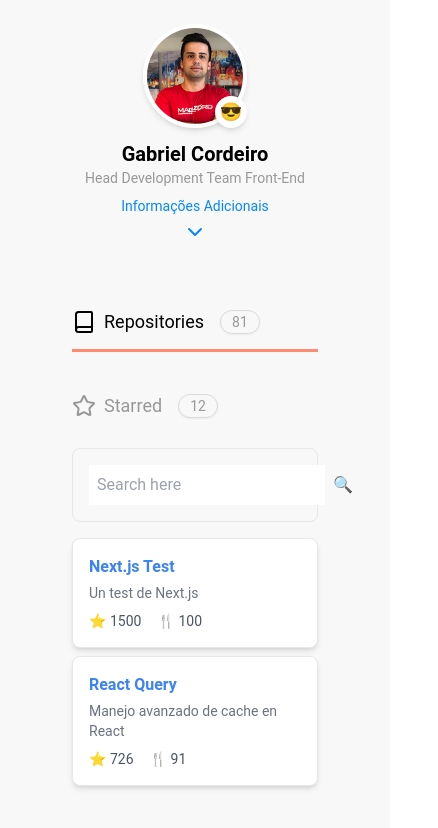
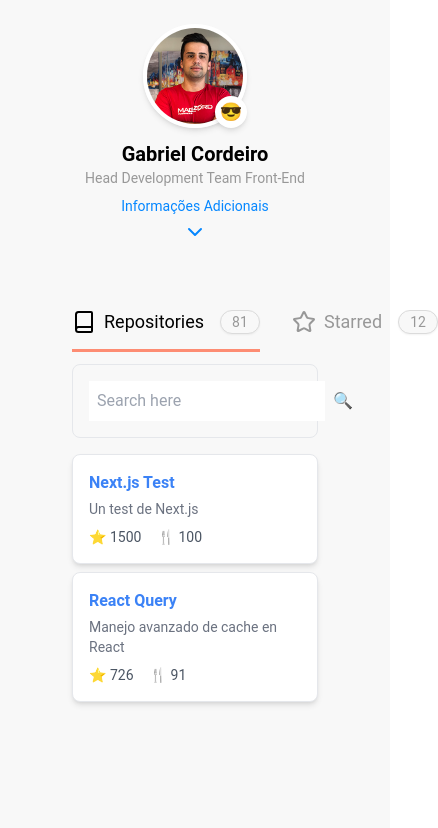
Before and after one commit to grGrimales/magazord-test-app, a Next.js app: page / in a window 390 px wide. Shown: the top 828 px of the page, 438 px wide, since content can reach past the window. Built offline with nearby package versions, Linux system fonts and the light colour scheme.

Commit message:
Feature: Ajuste  no componente de tabs para Organizar  os botões em linhas

```diff
--- a/src/components/Tabs.tsx
+++ b/src/components/Tabs.tsx
@@ -7,7 +7,7 @@
 
 export default function Tabs({ activeTab, setActiveTab }: TabsProps) {
   return (
-    <div className="w-full flex flex-col sm:flex-row sm:items-center sm:justify-start gap-8">
+    <div className="w-full flex  sm:flex-row sm:items-center sm:justify-start gap-8">
       {/* Pestaña de Repositorios */}
       <button
         className={`flex items-center gap-2 relative py-3 text-lg font-normal transition-colors
```
